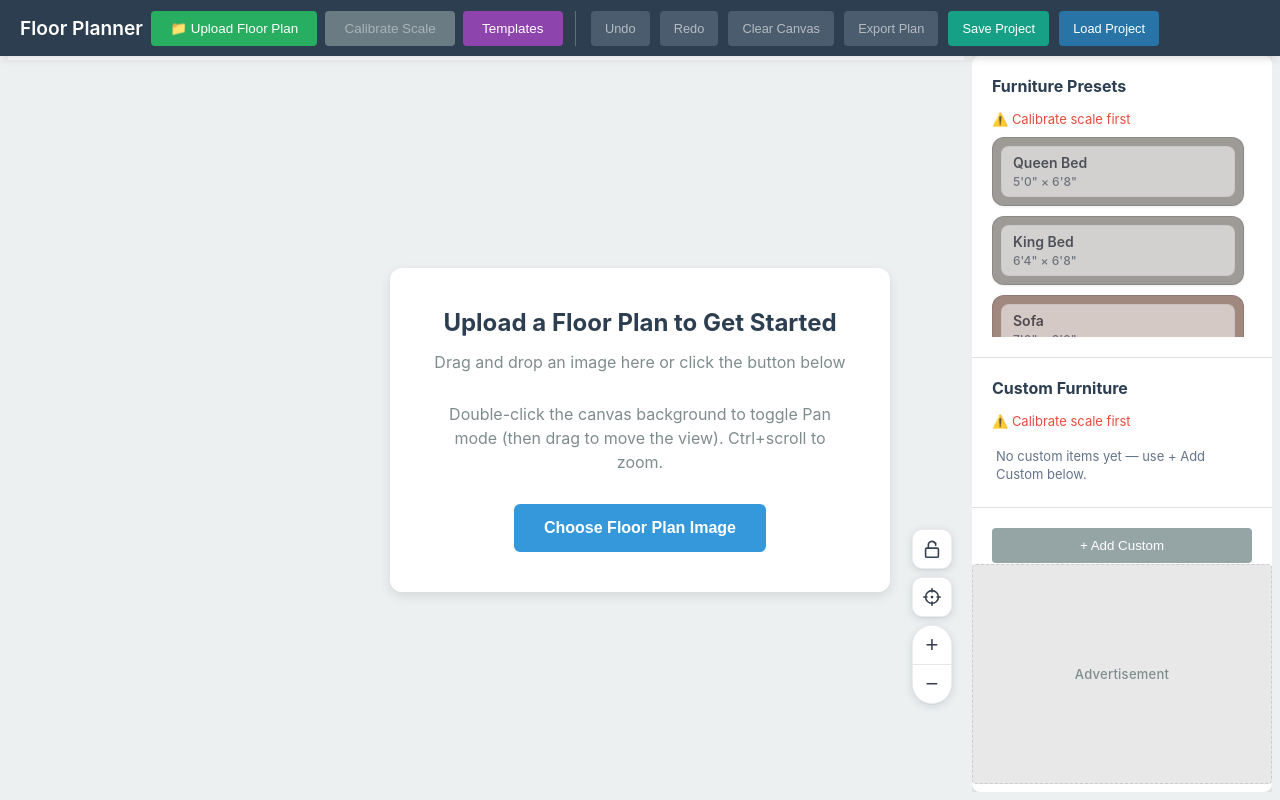
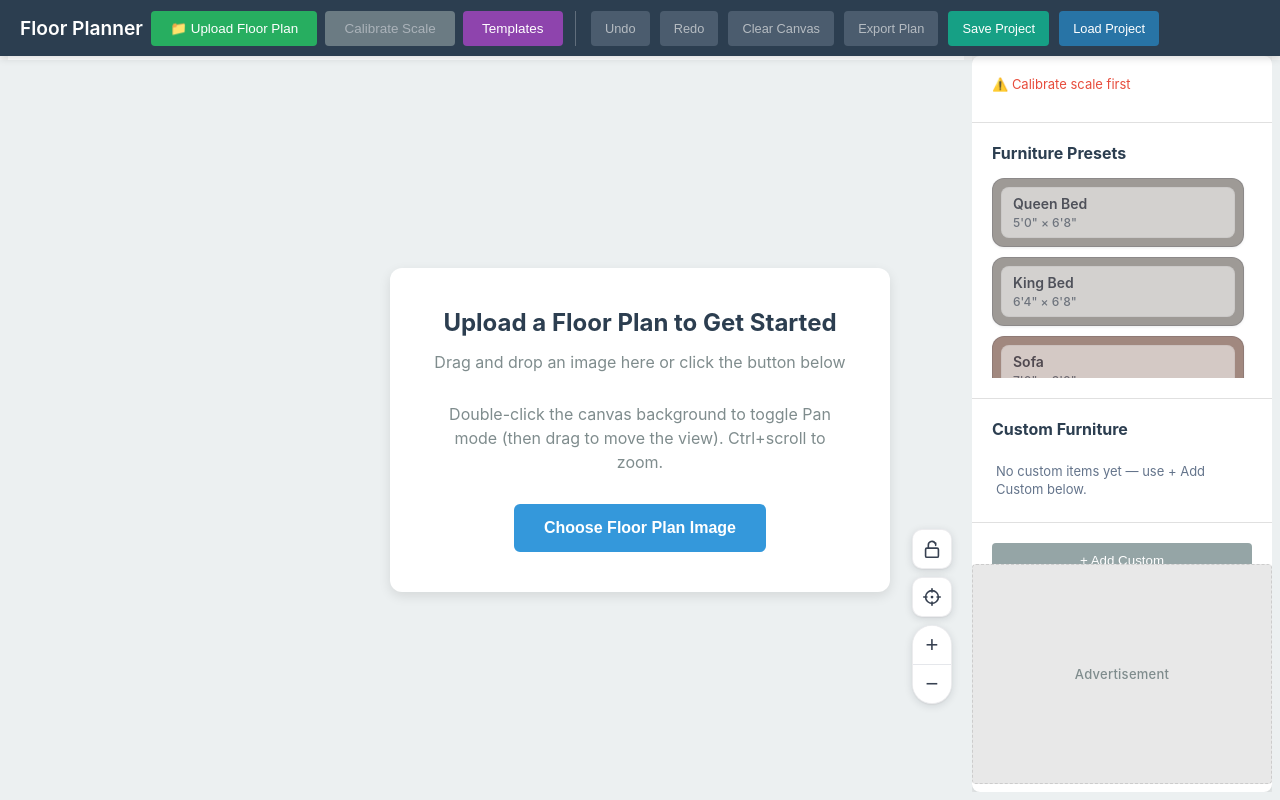
Before and after one commit to Edperez0/floor-planner, a React (Vite) app: page / in a window 1280 px wide. Built offline with nearby package versions, Linux system fonts and the light colour scheme.

Commit message:
Local storage

```diff
--- a/src/App.jsx
+++ b/src/App.jsx
@@ -4,7 +4,7 @@ import { Stage, Layer, Group, Image as KonvaImage } from 'react-konva';
 import useImage from './hooks/useImage';
 import { useFurnitureUndoRedo } from './hooks/useFurnitureUndoRedo';
 import { sortFurnitureForCanvas } from './utils/furnitureRenderOrder';
-import { serializeProject, parseProjectFile } from './utils/projectFile';
+import { serializeProject, parseProjectFile, normalizeCustomPreset } from './utils/projectFile';
 import { defaultFillColorForType } from './utils/furnitureColors';
 import { clampScale, stageToWorld } from './utils/canvasViewMath';
 import Toolbar from './components/Toolbar';
@@ -18,8 +18,48 @@ import './App.css';
 
 const MAP_ZOOM_STEP = 1.1;
 
+const LS_FLOOR_PLAN = 'floorPlanImage';
+const LS_PIXELS_PER_INCH = 'pixelsPerInch';
+const LS_CUSTOM_PRESETS = 'customPresets';
+
+function readStoredFloorPlanUrl() {
+  if (typeof localStorage === 'undefined') return null;
+  const v = localStorage.getItem(LS_FLOOR_PLAN);
+  return v && v.length > 0 ? v : null;
+}
+
+function readStoredPpi() {
+  if (typeof localStorage === 'undefined') return null;
+  const raw = localStorage.getItem(LS_PIXELS_PER_INCH);
+  if (raw == null || raw === '') return null;
+  const n = parseFloat(raw);
+  if (Number.isNaN(n) || n <= 0) return null;
+  return n;
+}
+
+function readStoredCustomPresets() {
+  if (typeof localStorage === 'undefined') return [];
+  const raw = localStorage.getItem(LS_CUSTOM_PRESETS);
+  if (!raw) return [];
+  try {
+    const arr = JSON.parse(raw);
+    if (!Array.isArray(arr)) return [];
+    const out = [];
+    arr.forEach((item, i) => {
+      try {
+        out.push(normalizeCustomPreset(item, i));
+      } catch {
+        /* skip invalid row */
+      }
+    });
+    return out;
+  } catch {
+    return [];
+  }
+}
+
 function App() {
-  const [floorPlanUrl, setFloorPlanUrl] = useState(null);
+  const [floorPlanUrl, setFloorPlanUrl] = useState(readStoredFloorPlanUrl);
   const [floorPlanImage] = useImage(floorPlanUrl);
   const {
     furniture,
@@ -32,10 +72,11 @@ function App() {
     loadSnapshot,
   } = useFurnitureUndoRedo();
   const [selectedId, setSelectedId] = useState(null);
-  const [pixelsPerInch, setPixelsPerInch] = useState(null); // Core calibration value
+  const [pixelsPerInch, setPixelsPerInch] = useState(readStoredPpi); // Core calibration value
   const [isCalibrating, setIsCalibrating] = useState(false);
   const [calibrationLine, setCalibrationLine] = useState(null);
   const [showCalibrationModal, setShowCalibrationModal] = useState(false);
+  const [calibrationSuccessPpi, setCalibrationSuccessPpi] = useState(null);
   const [showClearConfirm, setShowClearConfirm] = useState(false);
   const [showTemplatesModal, setShowTemplatesModal] = useState(false);
   const [canvasSize, setCanvasSize] = useState({ width: 800, height: 600 });
@@ -46,7 +87,7 @@ function App() {
   const [canvasViewLocked, setCanvasViewLocked] = useState(false);
   const [panMode, setPanMode] = useState(false);
   const [isPanDragging, setIsPanDragging] = useState(false);
-  const [customPresets, setCustomPresets] = useState([]);
+  const [customPresets, setCustomPresets] = useState(readStoredCustomPresets);
   const stageRef = useRef(null);
   const worldGroupRef = useRef(null);
   const panDragRef = useRef(null);
@@ -56,13 +97,21 @@ function App() {
   const projectFileInputRef = useRef(null);
   const canvasHostRef = useRef(null);
 
-  // Load floor plan from localStorage on mount
   useEffect(() => {
-    const savedFloorPlan = localStorage.getItem('floorPlanImage');
-    if (savedFloorPlan) {
-      setFloorPlanUrl(savedFloorPlan);
+    if (pixelsPerInch == null) {
+      localStorage.removeItem(LS_PIXELS_PER_INCH);
+    } else {
+      localStorage.setItem(LS_PIXELS_PER_INCH, String(pixelsPerInch));
     }
-  }, []);
+  }, [pixelsPerInch]);
+
+  useEffect(() => {
+    try {
+      localStorage.setItem(LS_CUSTOM_PRESETS, JSON.stringify(customPresets));
+    } catch {
+      /* ignore quota errors */
+    }
+  }, [customPresets]);
 
   // Konva Stage size follows the canvas host (excludes sidebar and bottom leaderboard slot)
   useEffect(() => {
@@ -248,7 +297,7 @@ function App() {
     reader.onload = (e) => {
       const dataUrl = e.target.result;
       setFloorPlanUrl(dataUrl);
-      localStorage.setItem('floorPlanImage', dataUrl);
+      localStorage.setItem(LS_FLOOR_PLAN, dataUrl);
       resetCanvasView();
     };
     reader.readAsDataURL(file);
@@ -333,8 +382,7 @@ function App() {
     setPixelsPerInch(ppi);
     setIsCalibrating(false);
     setCalibrationLine(null);
-    setShowCalibrationModal(false);
-    alert(`Calibration set! ${ppi.toFixed(2)} pixels per inch`);
+    setCalibrationSuccessPpi(ppi);
   };
 
   // Add furniture item
@@ -440,14 +488,23 @@ function App() {
 
   const hasCanvasContent = !!floorPlanUrl || furniture.length > 0;
 
+  const handleCalibrationSuccessDismiss = useCallback(() => {
+    setCalibrationSuccessPpi(null);
+    setShowCalibrationModal(false);
+  }, []);
+
   const confirmClearCanvas = useCallback(() => {
-    localStorage.removeItem('floorPlanImage');
+    localStorage.removeItem(LS_FLOOR_PLAN);
+    localStorage.removeItem(LS_PIXELS_PER_INCH);
+    localStorage.removeItem(LS_CUSTOM_PRESETS);
     setFloorPlanUrl(null);
     resetFurnitureUndo();
     setSelectedId(null);
     setPixelsPerInch(null);
+    setCustomPresets([]);
     setIsCalibrating(false);
     setCalibrationLine(null);
+    setCalibrationSuccessPpi(null);
     setShowCalibrationModal(false);
     setShowClearConfirm(false);
     resetCanvasView();
@@ -479,14 +536,15 @@ function App() {
       setShowTemplatesModal(false);
       setIsCalibrating(false);
       setCalibrationLine(null);
+      setCalibrationSuccessPpi(null);
       setSelectedId(null);
 
       if (data.floorPlanImage) {
         setFloorPlanUrl(data.floorPlanImage);
-        localStorage.setItem('floorPlanImage', data.floorPlanImage);
+        localStorage.setItem(LS_FLOOR_PLAN, data.floorPlanImage);
       } else {
         setFloorPlanUrl(null);
-        localStorage.removeItem('floorPlanImage');
+        localStorage.removeItem(LS_FLOOR_PLAN);
       }
 
       setPixelsPerInch(data.pixelsPerInch);
@@ -1052,8 +1110,11 @@ function App() {
 
       {showCalibrationModal && (
         <CalibrationModal
+          successPpi={calibrationSuccessPpi}
+          onSuccessDismiss={handleCalibrationSuccessDismiss}
           onSubmit={handleCalibrationSubmit}
           onCancel={() => {
+            setCalibrationSuccessPpi(null);
             setShowCalibrationModal(false);
             setCalibrationLine(null);
             setIsCalibrating(false);
--- a/src/components/CalibrationModal.css
+++ b/src/components/CalibrationModal.css
@@ -103,3 +103,15 @@
 .hint strong {
   color: #2c3e50;
 }
+
+.calibration-success {
+  margin: 8px 0 0;
+  padding: 14px 16px;
+  border-radius: 8px;
+  background: #ecfdf5;
+  border: 1px solid #6ee7b7;
+  color: #065f46;
+  font-size: 15px;
+  font-weight: 600;
+  line-height: 1.4;
+}
--- a/src/components/CalibrationModal.jsx
+++ b/src/components/CalibrationModal.jsx
@@ -1,10 +1,20 @@
-import React, { useState } from 'react';
+import React, { useState, useEffect } from 'react';
 import { parseWholeFeet, parseWholeInches } from '../utils/dimensionsInput';
 import './CalibrationModal.css';
 
-function CalibrationModal({ onSubmit, onCancel }) {
+const SUCCESS_AUTO_CLOSE_MS = 1500;
+
+function CalibrationModal({ onSubmit, onCancel, successPpi, onSuccessDismiss }) {
   const [feet, setFeet] = useState('0');
   const [inches, setInches] = useState('0');
+
+  useEffect(() => {
+    if (successPpi == null) return;
+    const id = setTimeout(() => {
+      onSuccessDismiss();
+    }, SUCCESS_AUTO_CLOSE_MS);
+    return () => clearTimeout(id);
+  }, [successPpi, onSuccessDismiss]);
 
   const handleSubmit = (e) => {
     e.preventDefault();
@@ -17,10 +27,18 @@ function CalibrationModal({ onSubmit, onCancel }) {
     onSubmit(feetNum, inchesNum);
   };
 
+  const showSuccess = successPpi != null;
+
   return (
     <div className="modal-overlay">
       <div className="modal-content">
         <h2>Calibrate Scale</h2>
+        {showSuccess ? (
+          <div className="calibration-success" role="status">
+            Calibration set! {successPpi.toFixed(2)} pixels per inch
+          </div>
+        ) : (
+          <>
             <p>Enter the real-world length of the line you just drew:</p>
             <form onSubmit={handleSubmit}>
               <div className="input-group">
@@ -57,6 +75,8 @@ function CalibrationModal({ onSubmit, onCancel }) {
             <div className="hint">
               <strong>Tip:</strong> Use a dimension from your floor plan like the M. Bedroom wall (11'5")
             </div>
+          </>
+        )}
       </div>
     </div>
   );
--- a/src/components/FurniturePanel.jsx
+++ b/src/components/FurniturePanel.jsx
@@ -163,11 +163,13 @@ function FurniturePanel({
   return (
     <div className="furniture-panel">
       <div className="furniture-panel__main">
+        {!isCalibrated && (
+          <div className="panel-section panel-section--calibration-warning">
+            <p className="warning">⚠️ Calibrate scale first</p>
+          </div>
+        )}
       <div className="panel-section panel-section--presets">
         <h3>Furniture Presets</h3>
-        {!isCalibrated && (
-          <p className="warning">⚠️ Calibrate scale first</p>
-        )}
         <div className="presets-scroll" aria-label="Furniture preset list">
           <ul className="preset-list">
             {FURNITURE_PRESETS.map((preset, index) => (
@@ -197,9 +199,6 @@ function FurniturePanel({
 
       <div className="panel-section panel-section--presets">
         <h3>Custom Furniture</h3>
-        {!isCalibrated && (
-          <p className="warning">⚠️ Calibrate scale first</p>
-        )}
         <div className="presets-scroll" aria-label="Custom furniture preset list">
           {customPresets.length === 0 ? (
             <p className="custom-presets-empty">
```
Lines whose indentation alone changed are shown as unchanged.
